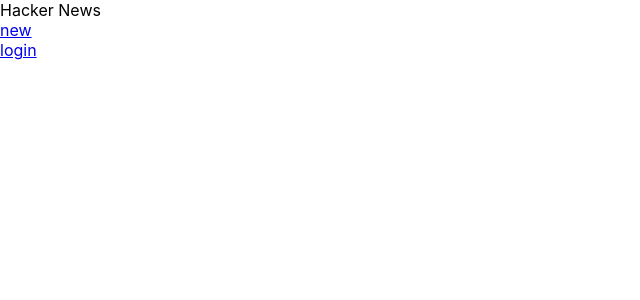
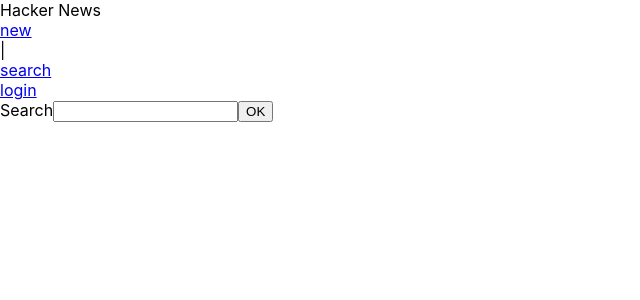
Before and after one commit to mikong/react-apollo-tutorial, a React (Create React App) app: page /search in a window 1280 px wide. Shown: the top 300 px of the page, without its empty margins (0-640 px from the left). Built offline with nearby package versions, Linux system fonts and the light colour scheme.

Commit message:
feat: Add Search page

```diff
--- a/src/components/App.js
+++ b/src/components/App.js
@@ -3,6 +3,7 @@
 import CreateLink from './CreateLink';
 import Login from './Login';
 import Header from './Header';
+import Search from './Search';
 import { Switch, Route } from 'react-router-dom';
 
 class App extends Component {
@@ -15,6 +16,7 @@
             <Route exact path="/" component={LinkList} />
             <Route exact path="/create" component={CreateLink} />
             <Route exact path="/login" component={Login} />
+            <Route exact path="/search" component={Search} />
           </Switch>
         </div>
       </div>
--- a/src/components/Header.js
+++ b/src/components/Header.js
@@ -12,6 +12,10 @@
           <div className="font-extrabold mr-1">Hacker News</div>
           <Link to="/" className="ml-1 no-underline text-black">
             new
+          </Link>
+          <div className="ml-1">|</div>
+          <Link to="/search" className="ml-1 no-underline text-black">
+            search
           </Link>
           {authToken && (
             <div className="flex">
--- /dev/null
+++ b/src/components/Search.js
@@ -0,0 +1,34 @@
+import React, { Component } from 'react';
+import { withApollo } from 'react-apollo';
+import Link from './Link';
+
+class Search extends Component {
+  state = {
+    links: [],
+    filter: '',
+  };
+
+  render() {
+    return (
+      <div>
+        <div>
+          Search
+          <input
+            type='text'
+            onChange={e => this.setState({ filter: e.target.value })}
+          />
+          <button onClick={() => this._executeSearch()}>OK</button>
+        </div>
+        {this.state.links.map((link, index) => (
+          <Link key={link.id} link={link} index={index} />
+        ))}
+      </div>
+    );
+  }
+
+  _executeSearch = async () => {
+    // TODO
+  }
+}
+
+export default withApollo(Search);
```
